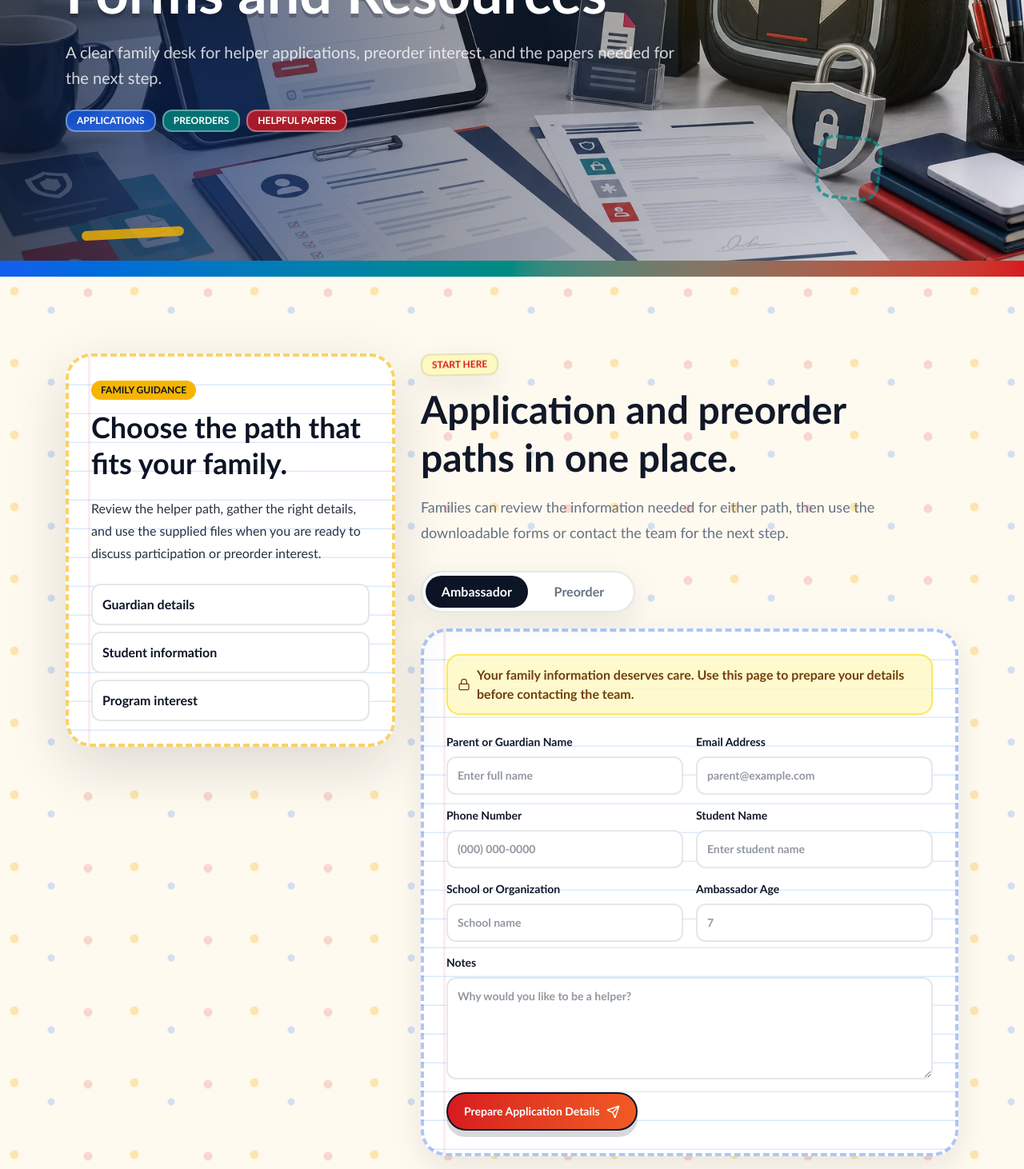
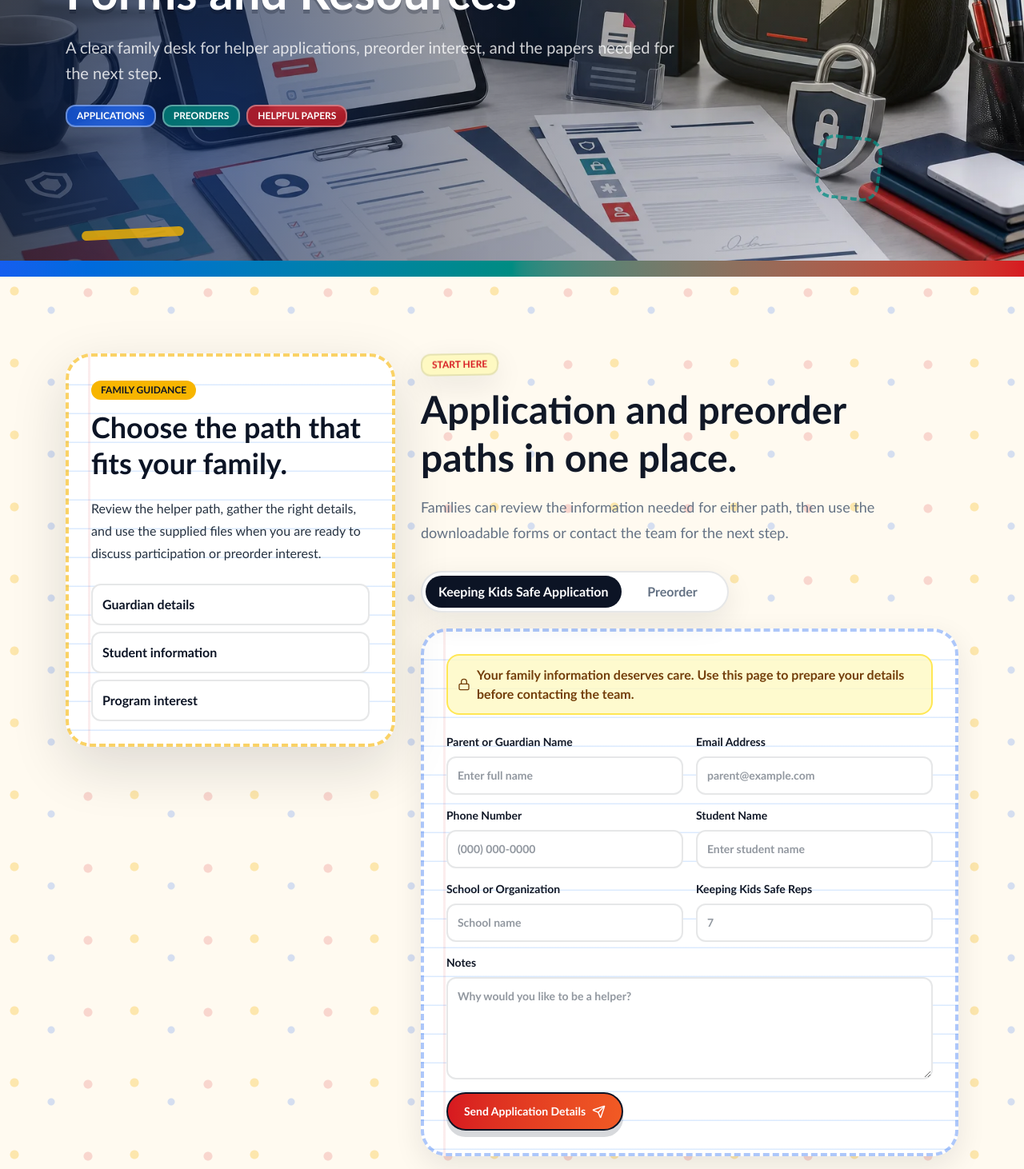
Before and after one commit to Bhavyalohami/hope-s-safety-backpack, a React app: page /forms in a window 1280 px wide. Shown: the part 360-1822 px from the top of the page at 80% size. Built offline with nearby package versions, Linux system fonts and the light colour scheme.

Commit message:
Update safety club hero and form submissions

```diff
--- a/src/components/ui.jsx
+++ b/src/components/ui.jsx
@@ -10,9 +10,9 @@ const heroAlign = {
 };
 
 const heroCopy = {
-  left: "max-w-3xl",
-  right: "max-w-3xl lg:mr-0",
-  center: "mx-auto max-w-4xl",
+  left: "w-full max-w-3xl",
+  right: "w-full max-w-3xl lg:mr-0",
+  center: "mx-auto w-full max-w-4xl",
 };
 
 export function Reveal({ as: Tag = "div", className = "", delay = 0, children }) {
@@ -111,6 +111,7 @@ export function Hero({
   text,
   children,
   image,
+  foregroundImage,
   graphic,
   imageAlt,
   align = "left",
@@ -123,7 +124,7 @@ export function Hero({
     overlay === "right" ? "hero-vignette-right" : overlay === "center" ? "hero-vignette-center" : "hero-vignette";
 
   return (
-    <section className={`relative isolate grid min-h-[76svh] overflow-hidden px-5 py-16 text-white sm:px-8 lg:min-h-[78svh] lg:px-[max(2rem,calc((100vw-1180px)/2+2rem))] ${heroAlign[align] || heroAlign.left}`}>
+    <section className={`relative isolate grid min-h-[76svh] overflow-hidden px-3 py-16 text-white sm:px-8 lg:min-h-[78svh] lg:px-[max(2rem,calc((100vw-1180px)/2+2rem))] ${heroAlign[align] || heroAlign.left}`}>
       <div className="absolute inset-0 -z-20 bg-command">
         {image ? (
           <ResponsiveImage
@@ -133,7 +134,7 @@ export function Hero({
             smallWebp={image.smallWebp}
             priority
             className="h-full w-full"
-            imageClassName="h-full w-full object-cover saturate-[1.08]"
+            imageClassName={`h-full w-full ${image.fit === "contain" ? "object-contain" : "object-cover"} ${image.position || ""} saturate-[1.08]`}
             sizes="100vw"
           />
         ) : (
@@ -147,15 +148,15 @@ export function Hero({
       <div className="absolute left-[8%] bottom-12 hidden h-3 w-32 -rotate-3 rounded-full bg-safety-gold/80 shadow-soft lg:block" aria-hidden="true" />
       <div className="absolute inset-x-0 bottom-0 h-5 bg-gradient-to-r from-safety-blue via-safety-teal via-safety-gold to-safety-red" aria-hidden="true" />
 
-      <div className={`${heroCopy[align] || heroCopy.left} ${align === "right" ? "lg:text-right" : ""}`}>
+      <div className={`relative z-10 ${heroCopy[align] || heroCopy.left} ${align === "right" ? "lg:text-right" : ""}`}>
         {kicker ? <p className="mb-4 inline-flex -rotate-1 rounded-xl border-2 border-command/25 bg-safety-gold px-4 py-2 text-xs font-black uppercase tracking-normal text-command shadow-[0_7px_0_rgb(12_20_37/0.18)]">{kicker}</p> : null}
         <p className="mb-3 inline-flex rounded-full border-2 border-white/25 bg-white/15 px-3 py-1 text-xs font-black uppercase tracking-normal text-[#fff176] backdrop-blur">{eyebrow}</p>
-        <h1 className="text-balance text-5xl font-black leading-[0.96] text-white drop-shadow-[0_5px_0_rgb(12_20_37/0.25)] sm:text-6xl lg:text-7xl">{title}</h1>
+        <h1 className="text-balance text-5xl font-black leading-[0.96] text-white drop-shadow-[0_5px_0_rgb(12_20_37/0.25)] sm:text-6xl">{title}</h1>
         <p className={`${align === "center" ? "mx-auto" : align === "right" ? "lg:ml-auto" : ""} mt-6 max-w-3xl text-lg leading-8 text-white/80 sm:text-xl`}>{text}</p>
         {chips.length ? (
-          <div className={`mt-6 flex flex-wrap gap-2 ${align === "center" ? "justify-center" : align === "right" ? "lg:justify-end" : ""}`}>
+          <div className={`mt-6 flex max-w-full flex-wrap gap-2 ${align === "center" ? "justify-center" : align === "right" ? "lg:justify-end" : ""}`}>
             {chips.map((chip, index) => (
-              <span className={`rounded-xl border-2 border-white/35 px-3 py-1 text-xs font-black uppercase tracking-normal text-white shadow-soft backdrop-blur ${index % 4 === 0 ? "bg-safety-blue/75" : index % 4 === 1 ? "bg-safety-teal/75" : index % 4 === 2 ? "bg-safety-red/75" : "bg-safety-gold/80 text-command"}`} key={chip}>
+              <span className={`rounded-xl border-2 border-white/35 px-2.5 py-1 text-[0.68rem] font-black uppercase tracking-normal text-white shadow-soft backdrop-blur sm:px-3 sm:text-xs ${index % 4 === 0 ? "bg-safety-blue/75" : index % 4 === 1 ? "bg-safety-teal/75" : index % 4 === 2 ? "bg-safety-red/75" : "bg-safety-gold/80 text-command"}`} key={chip}>
                 {chip}
               </span>
             ))}
@@ -173,6 +174,20 @@ export function Hero({
           </div>
         ) : null}
       </div>
+
+      {foregroundImage ? (
+        <figure className={`relative z-0 mt-9 w-full max-w-md justify-self-center rounded-[1.35rem] border-[3px] border-dashed border-safety-gold/80 bg-command/70 p-1.5 shadow-lift backdrop-blur sm:max-w-lg sm:rounded-[1.5rem] sm:border-4 sm:p-2 lg:absolute lg:left-[max(1rem,calc((100vw-1180px)/2))] lg:top-1/2 lg:mt-0 lg:w-[min(25vw,360px)] lg:max-w-none lg:-translate-y-1/2 ${foregroundImage.className || ""}`}>
+          <ResponsiveImage
+            alt={foregroundImage.alt}
+            src={foregroundImage.src}
+            webp={foregroundImage.webp}
+            smallWebp={foregroundImage.smallWebp}
+            className="block"
+            imageClassName={`aspect-square w-full rounded-[1rem] object-contain sm:rounded-[1.1rem] ${foregroundImage.imageClassName || ""}`}
+            sizes="(max-width: 640px) 98vw, (max-width: 1024px) 72vw, 31vw"
+          />
+        </figure>
+      ) : null}
     </section>
   );
 }
--- a/src/pages/Forms.jsx
+++ b/src/pages/Forms.jsx
@@ -4,16 +4,124 @@ import { faqs } from "../data.js";
 import { ButtonLink, Hero, Reveal, SectionHeader } from "../components/ui.jsx";
 import { withBasePath } from "../paths.js";
 
+const FORM_SUBMIT_RECIPIENT = "bhavyalohami@gmail.com";
+const FORM_SUBMIT_ENDPOINT = `https://formsubmit.co/${FORM_SUBMIT_RECIPIENT}`;
+const FORM_POST_SETTLE_DELAY = 1400;
+
+function createHiddenInput(name, value) {
+  const input = document.createElement("input");
+  input.type = "hidden";
+  input.name = name;
+  input.value = value;
+  return input;
+}
+
+function cleanValue(value, fallback = "Not provided") {
+  const trimmed = String(value || "").trim();
+  return trimmed || fallback;
+}
+
+function postToFormSubmit(fields) {
+  return new Promise((resolve) => {
+    const id = `formsubmit-frame-${Date.now()}-${Math.random().toString(36).slice(2)}`;
+    const iframe = document.createElement("iframe");
+    iframe.name = id;
+    iframe.title = "Form submission";
+    iframe.style.display = "none";
+
+    const form = document.createElement("form");
+    form.method = "POST";
+    form.action = FORM_SUBMIT_ENDPOINT;
+    form.target = id;
+    form.acceptCharset = "utf-8";
+    form.style.display = "none";
+
+    Object.entries(fields).forEach(([name, value]) => {
+      form.appendChild(createHiddenInput(name, value));
+    });
+
+    document.body.appendChild(iframe);
+    document.body.appendChild(form);
+    form.submit();
+    window.setTimeout(() => {
+      form.remove();
+      iframe.remove();
+      resolve();
+    }, FORM_POST_SETTLE_DELAY);
+  });
+}
+
 function InterestForm({ type }) {
   const [message, setMessage] = useState("");
+  const [isSubmitting, setIsSubmitting] = useState(false);
   const isPreorder = type === "preorder";
 
   return (
     <form
       className="kid-paper rounded-[2rem] border-4 border-dashed border-safety-blue/35 p-6 shadow-soft sm:p-7"
-      onSubmit={(event) => {
+      onSubmit={async (event) => {
         event.preventDefault();
-        setMessage("Thank you for your interest. Please use the downloadable form or contact the Hope's Safety Backpack team for the next step.");
+        const form = event.currentTarget;
+        const formData = new FormData(form);
+        const email = String(formData.get("email") || "").trim();
+        const honeypot = String(formData.get("hp_email") || "").trim();
+
+        if (honeypot) {
+          setMessage("Thank you. Your details were received.");
+          form.reset();
+          return;
+        }
+
+        if (!email) {
+          setMessage("Please add an email address so we can send your details.");
+          return;
+        }
+
+        setIsSubmitting(true);
+        setMessage("");
+
+        const formType = isPreorder ? "Backpack Preorder Interest" : "Helper Application Interest";
+        const details = {
+          guardianName: formData.get("guardianName"),
+          email,
+          phone: formData.get("phone"),
+          studentName: formData.get("studentName"),
+          quantity: formData.get("quantity"),
+          preferredColor: formData.get("preferredColor"),
+          school: formData.get("school"),
+          age: formData.get("age"),
+          notes: formData.get("notes"),
+        };
+        const submissionFields = {
+          _subject: `Hope's Safety Backpack: ${formType}`,
+          _template: "box",
+          _captcha: "false",
+          _cc: email,
+          _replyto: email,
+          _honey: "",
+          Name: cleanValue(details.guardianName),
+          Email: email,
+          "Form Type": formType,
+          "Parent or Guardian": cleanValue(details.guardianName),
+          "Phone Number": cleanValue(details.phone),
+          "Student Name": cleanValue(details.studentName),
+          ...(isPreorder
+            ? {
+                Quantity: cleanValue(details.quantity),
+                "Preferred Color": cleanValue(details.preferredColor),
+              }
+            : {
+                "School or Organization": cleanValue(details.school),
+                "Ambassador Age": cleanValue(details.age),
+              }),
+          Notes: cleanValue(details.notes, "No notes were added."),
+          "Submitted From": "Hope's Safety Backpack website",
+        };
+
+        await postToFormSubmit(submissionFields);
+        setMessage("Thank you. Your details were sent successfully.");
+        form.reset();
+        setIsSubmitting(false);
       }}
     >
       <div className="mb-6 flex items-center gap-2 rounded-[1rem] border-2 border-yellow-300/70 bg-yellow-100/80 p-3 font-extrabold text-yellow-900">
@@ -24,11 +132,11 @@ function InterestForm({ type }) {
       <div className="grid gap-4 md:grid-cols-2">
         <label className="grid gap-2 text-sm font-black text-ink">
           Parent or Guardian Name
-          <input className="min-h-12 rounded-xl border-2 border-command/10 bg-white px-3 text-body transition focus:border-safety-blue focus:shadow-[0_0_0_3px_rgb(21_94_239/0.12)]" type="text" name="guardianName" placeholder="Enter full name" autoComplete="name" />
+          <input className="min-h-12 rounded-xl border-2 border-command/10 bg-white px-3 text-body transition focus:border-safety-blue focus:shadow-[0_0_0_3px_rgb(21_94_239/0.12)]" type="text" name="guardianName" placeholder="Enter full name" autoComplete="name" required />
         </label>
         <label className="grid gap-2 text-sm font-black text-ink">
           Email Address
-          <input className="min-h-12 rounded-xl border-2 border-command/10 bg-white px-3 text-body transition focus:border-safety-blue focus:shadow-[0_0_0_3px_rgb(21_94_239/0.12)]" type="email" name="email" placeholder="parent@example.com" autoComplete="email" />
+          <input className="min-h-12 rounded-xl border-2 border-command/10 bg-white px-3 text-body transition focus:border-safety-blue focus:shadow-[0_0_0_3px_rgb(21_94_239/0.12)]" type="email" name="email" placeholder="parent@example.com" autoComplete="email" required />
         </label>
         <label className="grid gap-2 text-sm font-black text-ink">
           Phone Number
@@ -64,7 +172,7 @@ function InterestForm({ type }) {
               <input className="min-h-12 rounded-xl border-2 border-command/10 bg-white px-3 text-body transition focus:border-safety-blue focus:shadow-[0_0_0_3px_rgb(21_94_239/0.12)]" type="text" name="school" placeholder="School name" />
             </label>
             <label className="grid gap-2 text-sm font-black text-ink">
-              Ambassador Age
+              Keeping Kids Safe Reps
               <input className="min-h-12 rounded-xl border-2 border-command/10 bg-white px-3 text-body transition focus:border-safety-blue focus:shadow-[0_0_0_3px_rgb(21_94_239/0.12)]" type="number" min="7" name="age" placeholder="7" inputMode="numeric" />
             </label>
           </>
@@ -80,8 +188,15 @@ function InterestForm({ type }) {
         />
       </label>
 
-      <button className="mt-4 inline-flex min-h-12 items-center justify-center gap-2 rounded-full border-2 border-command bg-gradient-to-r from-safety-red to-safety-orange px-5 py-3 text-sm font-black leading-none text-white shadow-[0_8px_0_rgb(12_20_37/0.16)] transition hover:-translate-y-0.5 hover:shadow-lift sm:w-auto" type="submit">
-        <span>{isPreorder ? "Prepare Preorder Details" : "Prepare Application Details"}</span>
+      <div className="hidden" aria-hidden="true">
+        <label>
+          Leave this field blank
+          <input type="text" name="hp_email" tabIndex="-1" autoComplete="off" />
+        </label>
+      </div>
+
+      <button className="mt-4 inline-flex min-h-12 items-center justify-center gap-2 rounded-full border-2 border-command bg-gradient-to-r from-safety-red to-safety-orange px-5 py-3 text-sm font-black leading-none text-white shadow-[0_8px_0_rgb(12_20_37/0.16)] transition hover:-translate-y-0.5 hover:shadow-lift disabled:cursor-not-allowed disabled:opacity-70 sm:w-auto" type="submit" disabled={isSubmitting}>
+        <span>{isSubmitting ? "Sending..." : isPreorder ? "Send Preorder Details" : "Send Application Details"}</span>
         <Send size={17} aria-hidden="true" />
       </button>
       {message ? <p className="mt-4 font-black text-green-700" role="status">{message}</p> : null}
@@ -160,7 +275,7 @@ export default function Forms({ onNavigate }) {
                 aria-selected={active === "ambassador"}
                 onClick={() => setActive("ambassador")}
               >
-                Ambassador
+                Keeping Kids Safe Application
               </button>
               <button
                 className={`min-h-10 min-w-32 rounded-full px-4 py-2 font-black ${active === "preorder" ? "bg-command text-white" : "text-muted"}`}
```
Also changed, not shown: src/pages/SafetyClub.jsx (+10 -4 lines), assets/safety-patrol-agenda-hero-720.webp (added), assets/safety-patrol-agenda-hero.webp (added).
